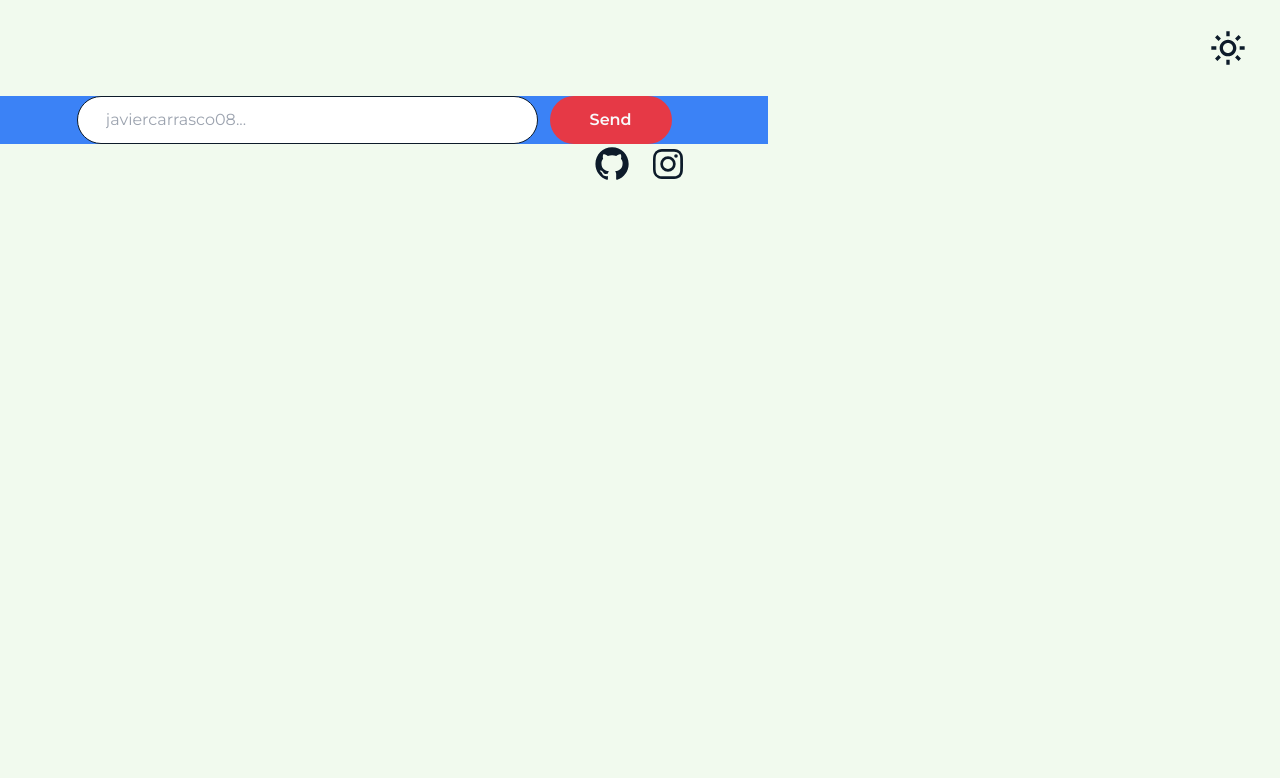
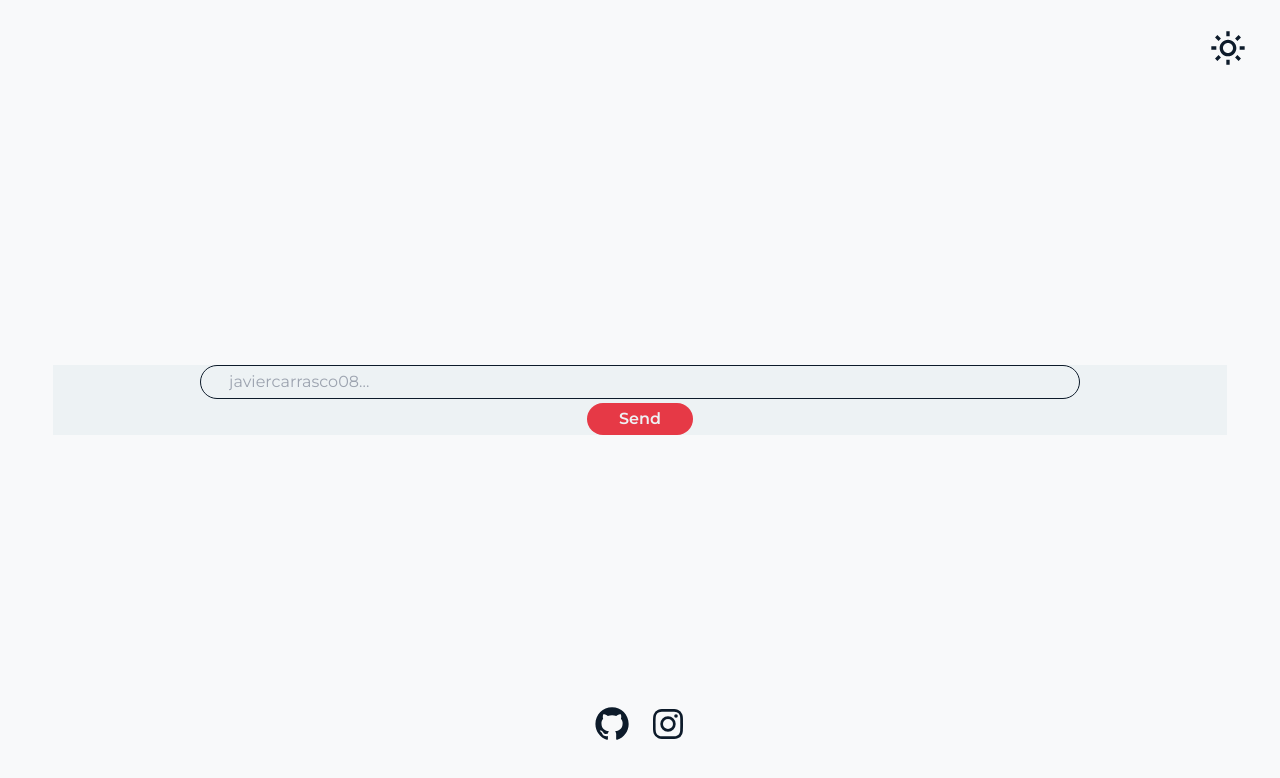
Before and after one commit to JavierCarrasco08/github-user-search, a React (Vite) app: page / in a window 1280 px wide. Shown: the top 778 px of the page. Built offline with nearby package versions, Linux system fonts and the light colour scheme.

Commit message:
Agregando mood dark

```diff
--- a/src/App.jsx
+++ b/src/App.jsx
@@ -2,18 +2,25 @@ import { useState } from "react";
 import sun from "./assets/sun.svg";
 import moon from "./assets/moon.svg";
 import gitHub from "./assets/github.svg";
+import gitHubMoon from "./assets/githubMoon.svg";
 import instagram from "./assets/instagram.svg";
+import instagramMoon from "./assets/instagramMoon.svg";
 import User from "./components/User";
 function App() {
   const [mood, setMood] = useState(true);
+  function handlerChangeMood() {
+    setMood(!mood);
+  }
+  let bg = mood ? "bg-primaryBackgroundSun" : "bg-primaryBackgroundMoon";
   return (
-    <main className="w-full h-full bg-primaryBackgroundSun">
-      <header className="flex justify-end h-24 items-center">
-        <button className="mr-8">
-          <img src={sun} alt="Icon Mood" />
+    <main
+      className={`w-full h-full ${bg} flex flex-col justify-between items-center transition-colors duration-1000`}>
+      <header className="w-full flex justify-end h-24 items-center">
+        <button className="mr-8" onPointerDown={handlerChangeMood}>
+          <img src={mood ? sun : moon} alt="Icon Mood" />
         </button>
       </header>
-      <User />
+      <User mood={mood} />
       <footer className="w-full h-24 flex justify-center">
         <nav className="flex gap-4">
           <a
@@ -21,14 +28,14 @@ function App() {
             title="Github"
             target="_blank"
             rel="noopener referrer">
-            <img src={gitHub} alt="Github" />
+            <img src={mood ? gitHub : gitHubMoon} alt="Github" />
           </a>
           <a
             href="https://www.instagram.com/javier_carrasco08/?hl=es-la"
             title="Instagram"
             target="_blank"
             rel="noopener referrer">
-            <img src={instagram} alt="Instagram" />
+            <img src={mood ? instagram : instagramMoon} alt="Instagram" />
           </a>
         </nav>
       </footer>
--- a/src/components/Inputs-header.jsx
+++ b/src/components/Inputs-header.jsx
@@ -1,22 +1,22 @@
 import { useState } from "react";
 
-export default function InputsHeader({ mood }) {
+export default function InputsHeader({ bg }) {
   const [value, setValue] = useState("");
   function handlerInputValue(e) {
     setValue(e.target.value);
   }
   return (
-    <header className="w-4/5 flex gap-3 box-border">
+    <header className="w-full flex flex-col items-center gap-1 box-border">
       <input
         type="text"
         placeholder="javiercarrasco08..."
         value={value}
         onInput={handlerInputValue}
-        className="w-3/4 px-7 py-2 rounded-3xl outline-none border-primaryBackgroundMoon border box-border"
+        className="w-3/4 px-7 py-1 bg-transparent rounded-3xl outline-none border-primaryBackgroundMoon border box-border font-normal"
       />
       <input
         type="button"
-        className="border-none outline-none bg-reposSun text-primaryBackgroundCard px-10 py-3 rounded-3xl cursor-pointer box-border font-semibold"
+        className={`border-none outline-none ${bg} text-primaryBackgroundCard px-8 py-1 rounded-3xl cursor-pointer box-border font-semibold transition-colors duration-1000`}
         value="Send"
       />
     </header>
--- a/src/components/User.jsx
+++ b/src/components/User.jsx
@@ -1,9 +1,12 @@
 import InputsHeader from "./Inputs-header";
 
-export default function User() {
+export default function User({ mood }) {
   return (
-    <section className="w-3/5 bg-blue-500 flex items-center flex-col box-border">
-      <InputsHeader />
+    <section
+      className={`w-11/12 ${
+        mood ? "bg-primaryBackgroundCard" : "bg-primaryBackgroundCardMoon"
+      } flex items-center flex-col box-border transition-colors duration-1000`}>
+      <InputsHeader bg={mood ? "bg-reposSun" : "bg-reposMoon"} />
     </section>
   );
 }
--- a/tailwind.config.cjs
+++ b/tailwind.config.cjs
@@ -4,8 +4,8 @@ module.exports = {
   theme: {
     extend: {
       colors: {
-        primaryBackgroundCard: "#f8f9fa",
-        primaryBackgroundSun: "#f1faee",
+        primaryBackgroundSun: "#f8f9fa",
+        primaryBackgroundCard: "#edf2f4",
         reposSun: "#e63946",
         nameSun: "#1d3557",
         descriptionSun: "#a8dadc",
```
Also changed, not shown: src/assets/githubMoon.svg (added), src/assets/instagramMoon.svg (added).
